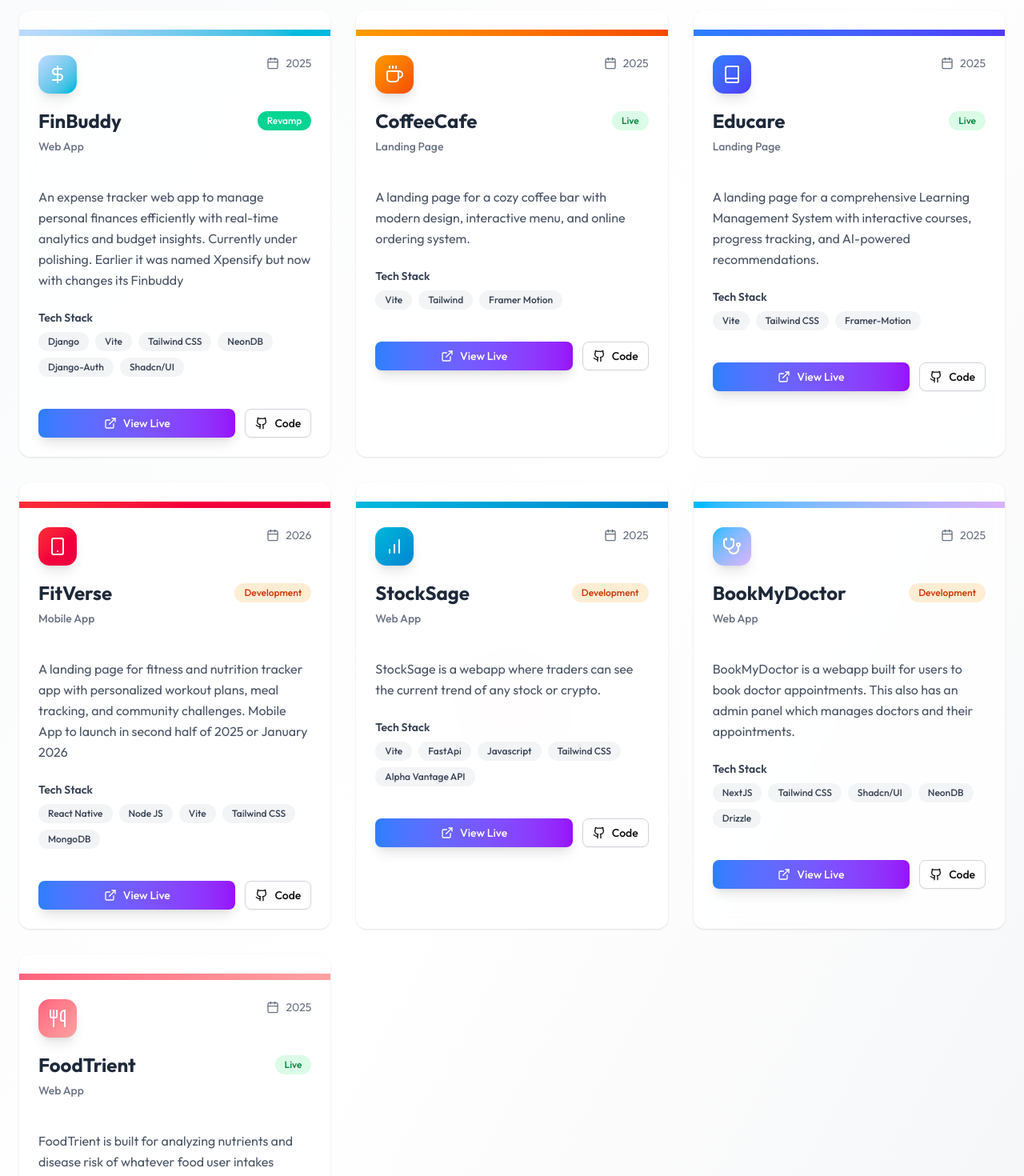
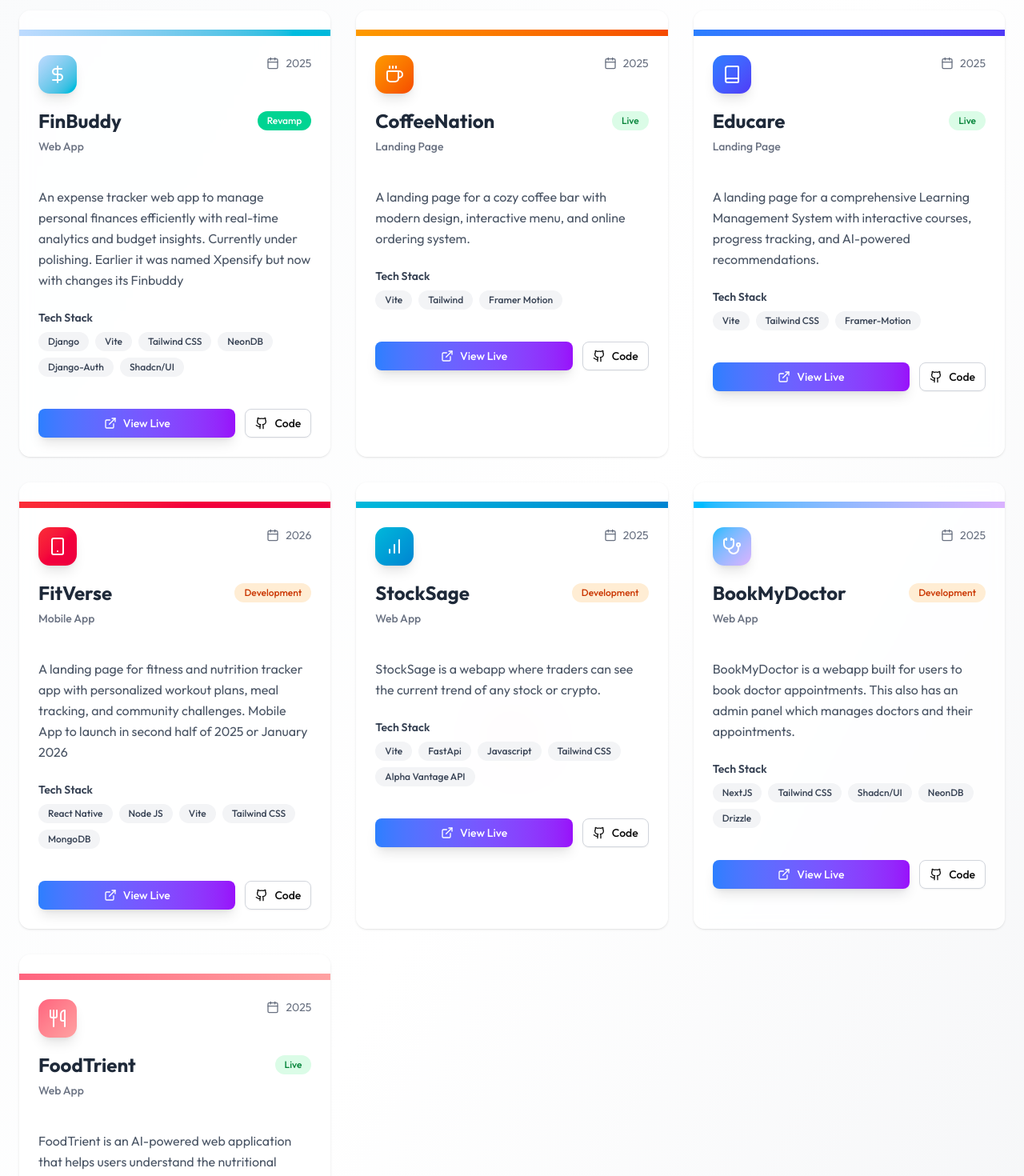
Before and after one commit to chiragRane-Projects/Portfolio, a React (Vite) app: page / in a window 1280 px wide. Shown: the part 2120-3590 px from the top of the page at 80% size. Built offline with nearby package versions, Linux system fonts and the light colour scheme.

Commit message:
New Project added

```diff
--- a/src/components/Projects.jsx
+++ b/src/components/Projects.jsx
@@ -18,7 +18,7 @@ const projects = [
     gradient: 'from-blue-200 to-cyan-500'
   },
   {
-    title: 'CoffeeCafe',
+    title: 'CoffeeNation',
     description: 'A landing page for a cozy coffee bar with modern design, interactive menu, and online ordering system.',
     link: 'https://coffeenation.netlify.app/',
     github: 'https://github.com/chiragRane-Projects/CoffeeNation.git',
@@ -80,7 +80,7 @@ const projects = [
   },
   {
     title:'FoodTrient',
-    description: 'FoodTrient is built for analyzing nutrients and disease risk of whatever food user intakes',
+    description: 'FoodTrient is an AI-powered web application that helps users understand the nutritional value, health impact, and smarter alternatives of the food they consume — simply by uploading a photo.',
     link: 'https://foodtrient.vercel.app/',
     github: 'https://github.com/chiragRane-Projects/FoodTrient.git',
     tech: ['NextJS', 'Tailwind CSS', 'Framer-Motion', 'ViteTest', 'GeminiAI API'],
```
